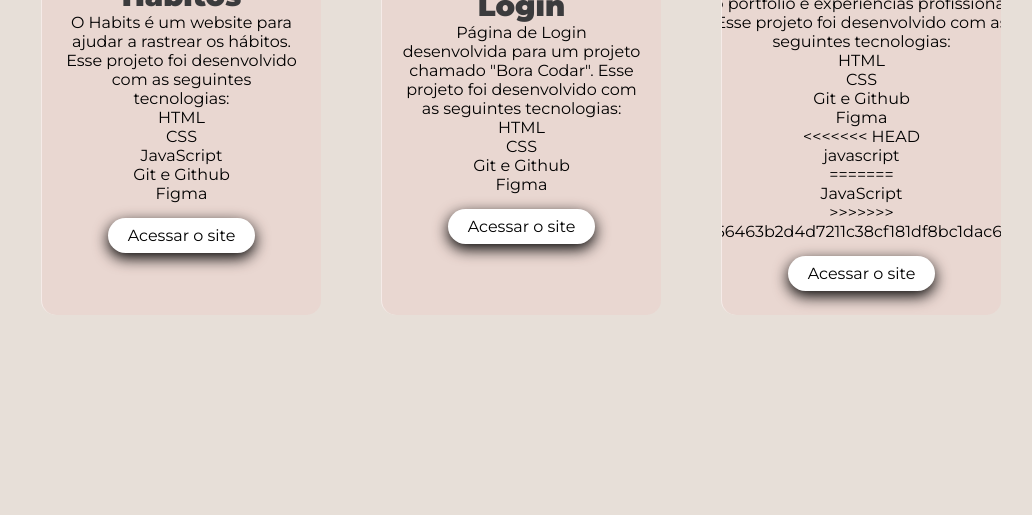
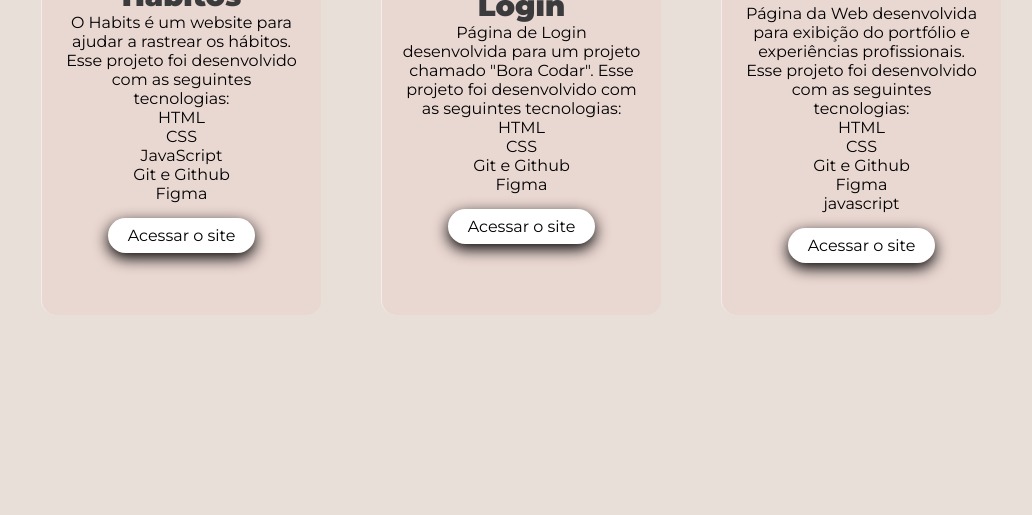
Before and after one commit to Alessandra54/Curriculum-Vitae, a plain HTML site: page portfólio.html in a window 1280 px wide. Shown: the part 285-800 px from the top of the page, without its empty margins (119-1151 px from the left). Drawn offline with Linux system fonts and the light colour scheme.

Commit message:
Update portfólio.html

```diff
--- a/portfólio.html
+++ b/portfólio.html
@@ -61,11 +61,7 @@
                     <li>CSS</li>
                     <li>Git e Github</li>
                     <li>Figma</li>
-<<<<<<< HEAD
                     <li>javascript</li>
-=======
-                    <li>JavaScript</li>
->>>>>>> f7fd56463b2d4d7211c38cf181df8bc1dac6061d
                 </ul> </p>
                 <a href="https://alessandra54.github.io/Curriculum-Vitae/">Acessar o site</a>
             </div>
```
